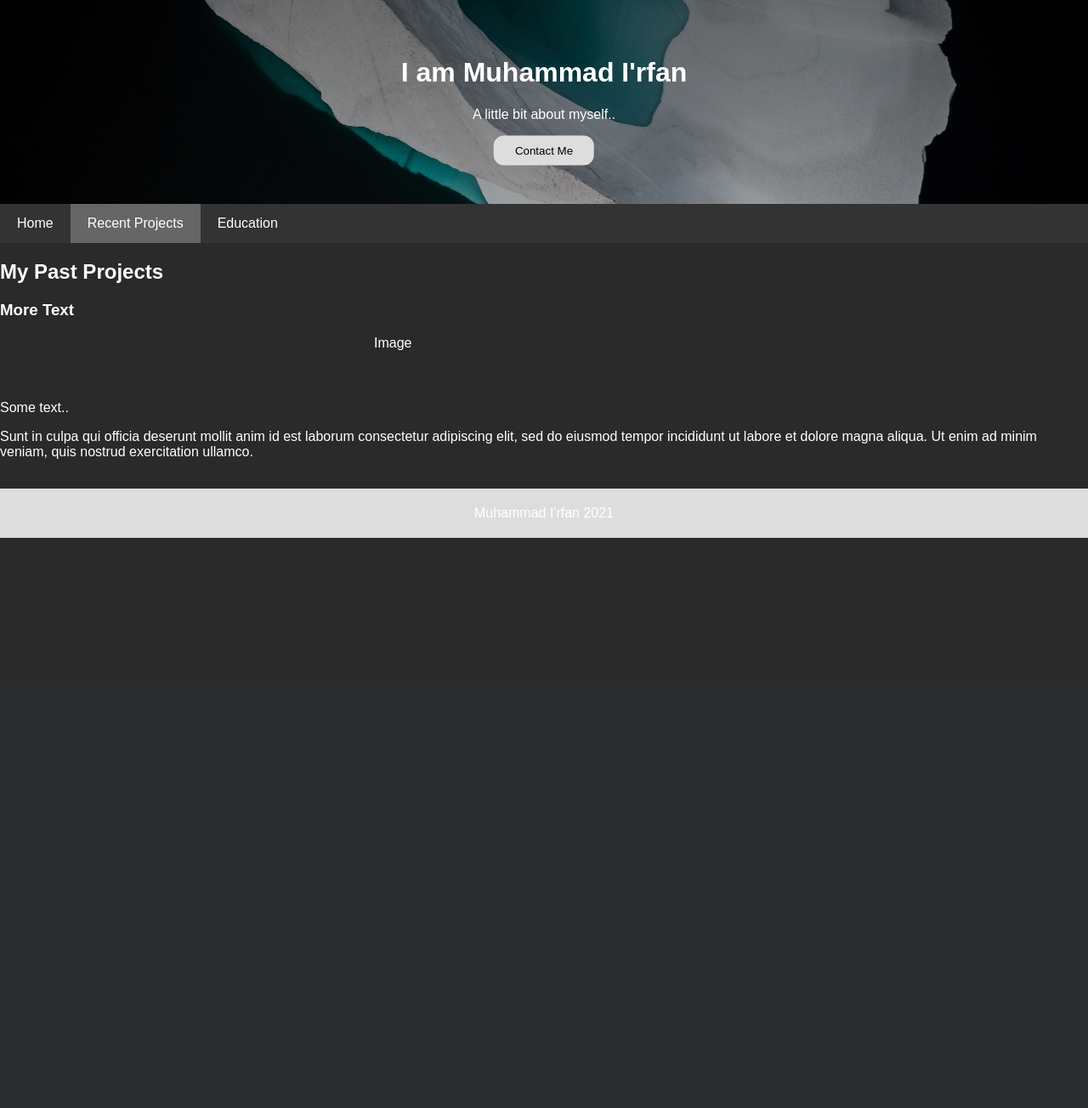
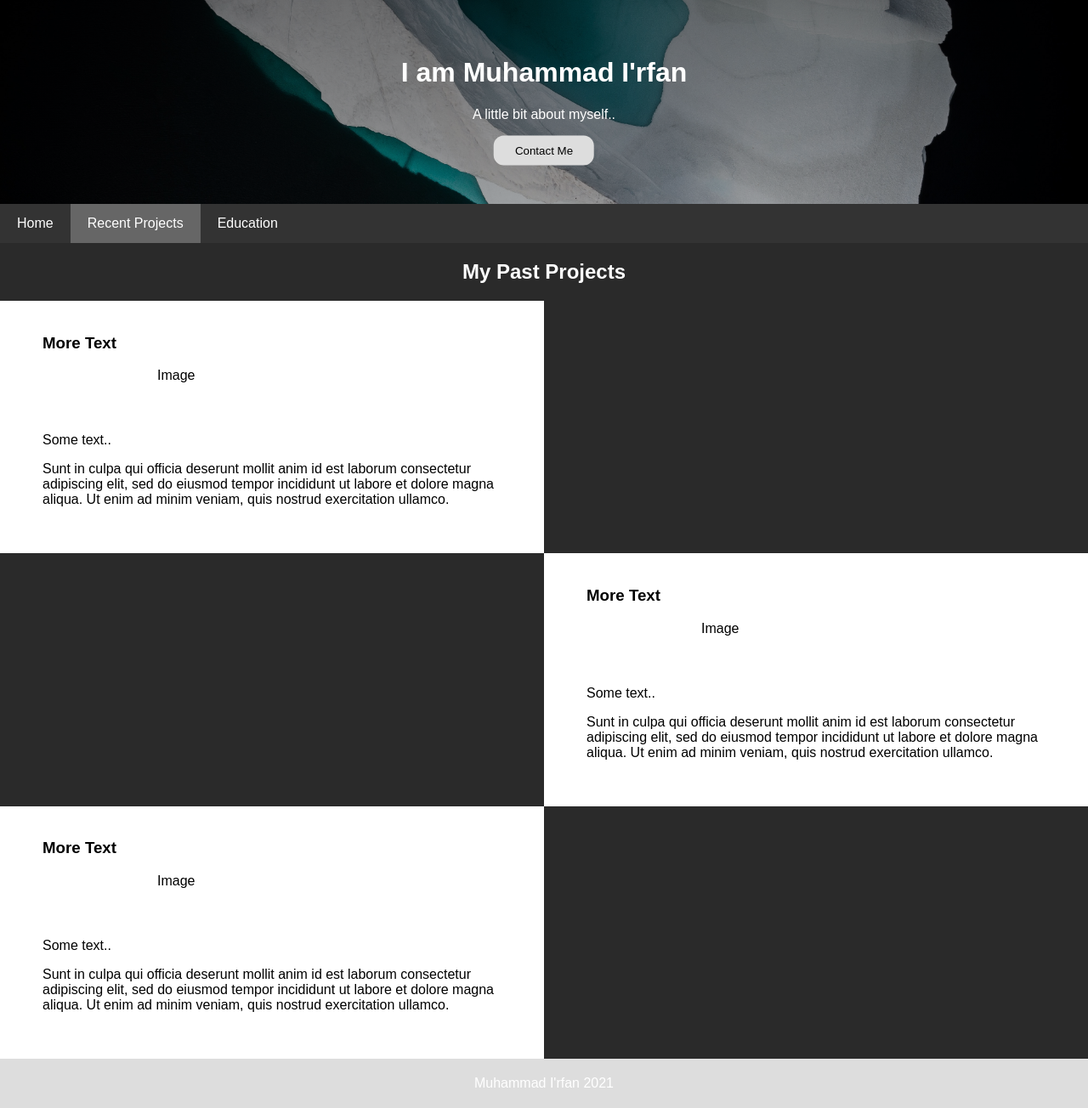
Before and after one commit to muhdirfan45/html-git-project, a PHP site: page /projects.html in a window 1280 px wide. Shown: the whole page at 85% size. Before the commit the page ends 633 px from the top, so only its background shows below. Run offline with PHP 8.4, Linux system fonts and the light colour scheme.

Commit message:
Updated design template in projects

```diff
--- a/projects.html
+++ b/projects.html
@@ -3,7 +3,7 @@
 <html lang="en" xmlns="http://www.w3.org/1999/xhtml">
   <head>
     <meta charset="utf-8" />
-    <meta name="viewport" content="width=device-width, initial-scale=1.0">
+    <meta name="viewport" content="width=device-width, initial-scale=1.0" />
     <link href="style.css" rel="stylesheet" />
     <title>Home Page</title>
   </head>
@@ -25,18 +25,50 @@
     </div>
 
     <div class="content">
-      <h2>My Past Projects</h2>
+      <h2 style="text-align: center">My Past Projects</h2>
+      <div class="project-container left">
+        <div class="project-content">
           <h3>More Text</h3>
           <div class="image" style="height: 60px">Image</div>
           <p>Some text..</p>
           <p>
             Sunt in culpa qui officia deserunt mollit anim id est laborum
-        consectetur adipiscing elit, sed do eiusmod tempor incididunt ut labore
-        et dolore magna aliqua. Ut enim ad minim veniam, quis nostrud
+            consectetur adipiscing elit, sed do eiusmod tempor incididunt ut
+            labore et dolore magna aliqua. Ut enim ad minim veniam, quis nostrud
             exercitation ullamco.
           </p>
           <br />
         </div>
+      </div>
+      <div class="project-container right">
+        <div class="project-content">
+          <h3>More Text</h3>
+          <div class="image" style="height: 60px">Image</div>
+          <p>Some text..</p>
+          <p>
+            Sunt in culpa qui officia deserunt mollit anim id est laborum
+            consectetur adipiscing elit, sed do eiusmod tempor incididunt ut
+            labore et dolore magna aliqua. Ut enim ad minim veniam, quis nostrud
+            exercitation ullamco.
+          </p>
+          <br />
+        </div>
+      </div>
+      <div class="project-container left">
+        <div class="project-content">
+          <h3>More Text</h3>
+          <div class="image" style="height: 60px">Image</div>
+          <p>Some text..</p>
+          <p>
+            Sunt in culpa qui officia deserunt mollit anim id est laborum
+            consectetur adipiscing elit, sed do eiusmod tempor incididunt ut
+            labore et dolore magna aliqua. Ut enim ad minim veniam, quis nostrud
+            exercitation ullamco.
+          </p>
+          <br />
+        </div>
+      </div>
+    </div>
     <div class="footer">Muhammad I'rfan 2021</div>
   </body>
 </html>
--- a/style.css
+++ b/style.css
@@ -154,6 +154,13 @@ html {
   width: 50%;
 }
 
+.project-container {
+    padding: 10px 40px;
+    position: relative;
+    background-color: white;
+    width: 50%;
+  }
+
 /* The circles on the timeline */
 .container::after {
   content: "";
@@ -213,6 +220,14 @@ html {
 
 .timeline-content {
   padding: 20px 30px;
+  background-color: rgb(255, 255, 255);
+  position: relative;
+  border-radius: 6px;
+  color: black;
+}
+
+.project-content {
+  padding: 10px 10px;
   background-color: rgb(255, 255, 255);
   position: relative;
   border-radius: 6px;
```
Lines whose indentation alone changed are shown as unchanged.
